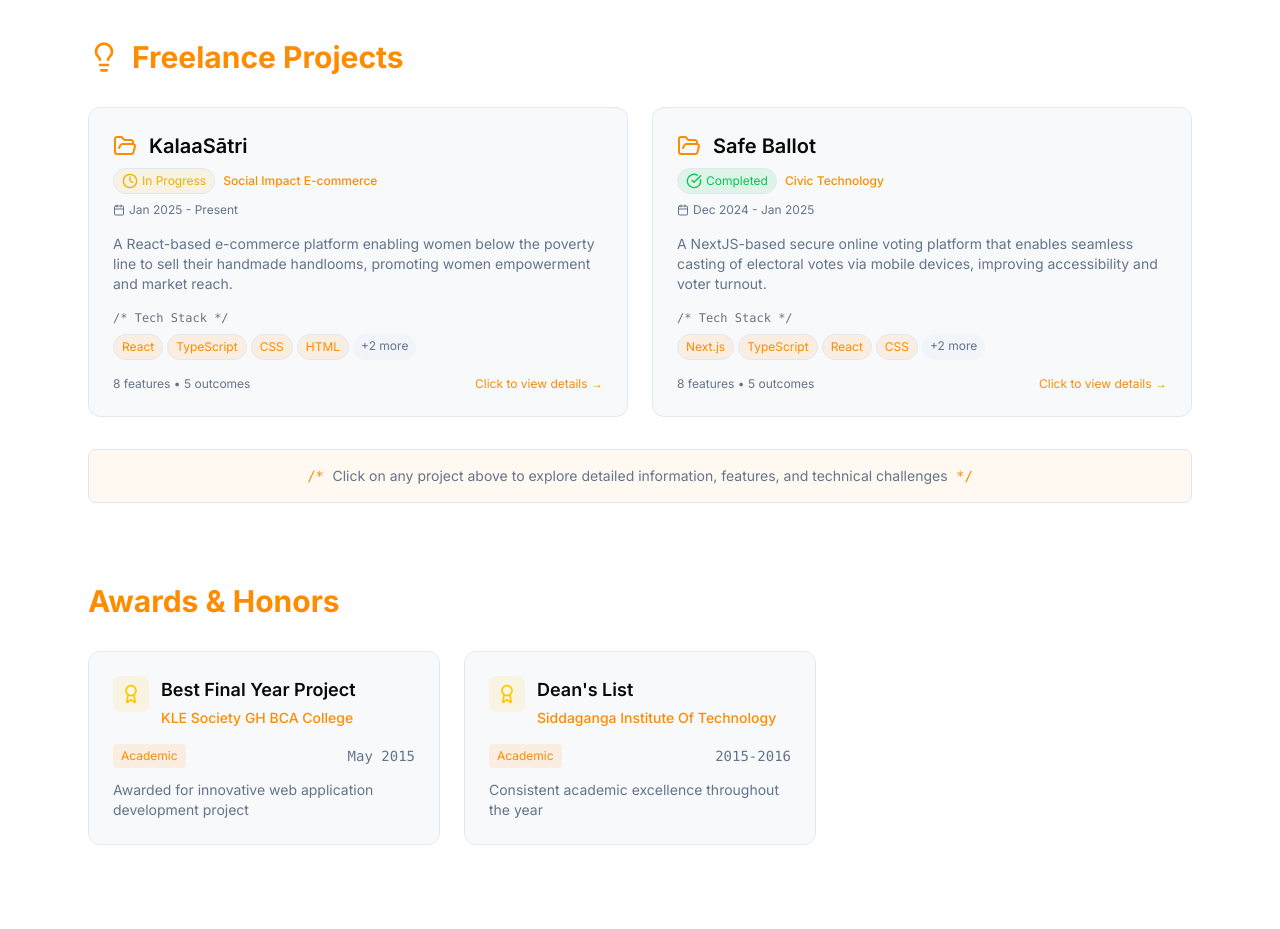
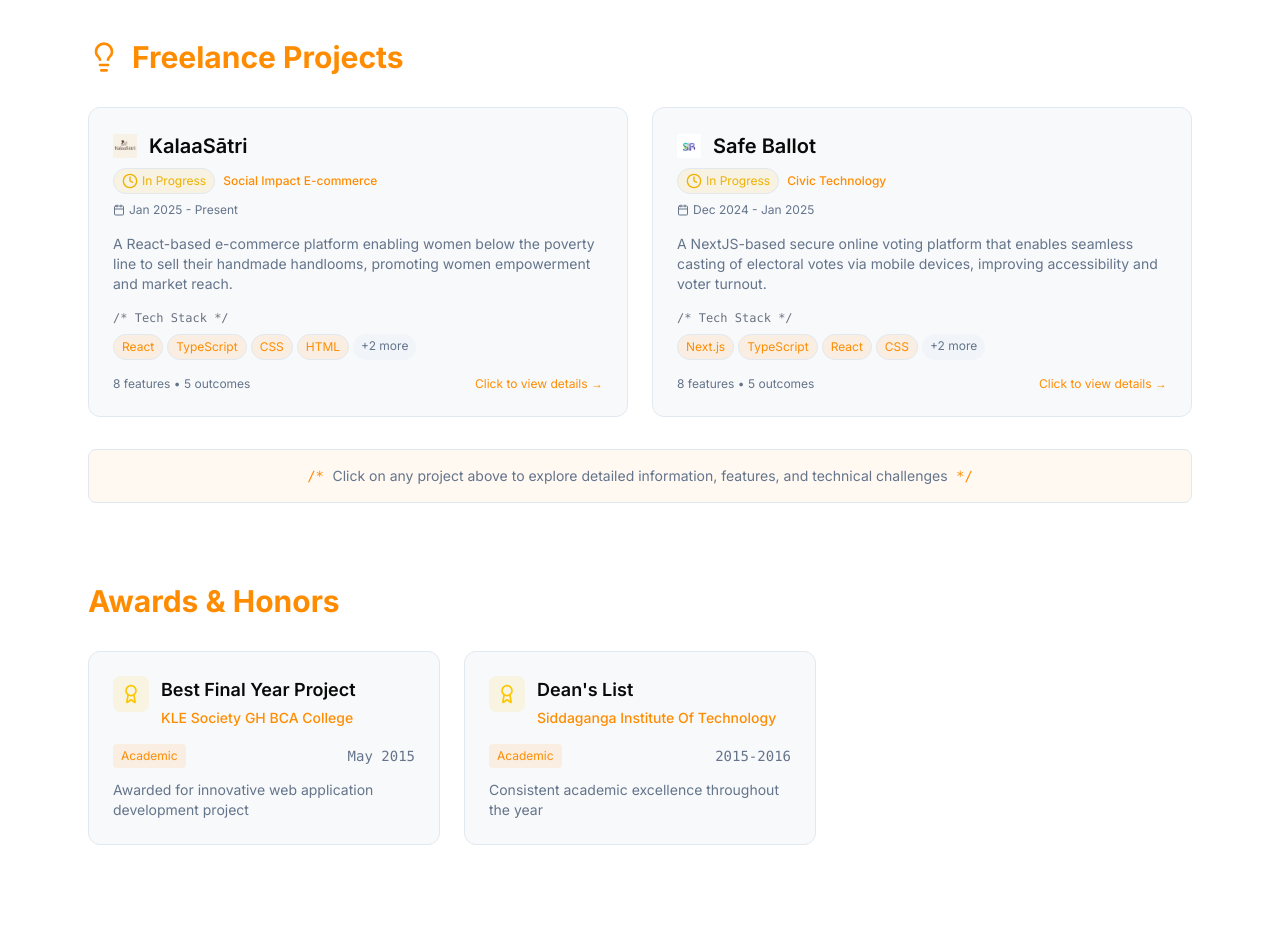
Before and after one commit to AnnapurnaPatil/portfolio, a Next.js app: page /portfolio/ in a window 1280 px wide. Shown: the part 4420-5349 px from the top of the page. Built offline with nearby package versions, Linux system fonts and the light colour scheme.

Commit message:
add icon to freelence projects

```diff
--- a/app/components/Modal.tsx
+++ b/app/components/Modal.tsx
@@ -8,7 +8,7 @@ interface ModalProps {
   isOpen: boolean;
   onClose: () => void;
   children: React.ReactNode;
-  title?: string;
+  title?: string | React.ReactNode;
 }
 
 export function Modal({ isOpen, onClose, children, title }: ModalProps) {
--- a/app/components/ProjectModal.tsx
+++ b/app/components/ProjectModal.tsx
@@ -3,6 +3,7 @@
 import { motion } from 'framer-motion';
 import { useState } from 'react';
 import { Calendar, ExternalLink, Github, CheckCircle, Clock, AlertCircle, Lightbulb, Target, TrendingUp, Image as ImageIcon } from 'lucide-react';
+import Image from 'next/image';
 import type { Project } from '../../types/portfolio';
 import { Modal } from './Modal';
 import { ImageModal } from './ImageModal';
@@ -17,6 +18,46 @@ export function ProjectModal({ project, isOpen, onClose }: ProjectModalProps) {
   const [isImageModalOpen, setIsImageModalOpen] = useState(false);
 
   if (!project) return null;
+
+  const getProjectTitleWithIcon = (project: Project) => {
+    const projectTitle = project.title.toLowerCase();
+
+    if (projectTitle.includes('kalaasatri') || projectTitle.includes('kalaasātri')) {
+      return (
+        <div className="flex items-center gap-3">
+          <div className="w-6 h-6 relative">
+            <Image
+              src="/portfolio/KalaaSatri(icon).png"
+              alt="KalaaSatri icon"
+              width={24}
+              height={24}
+              className="object-contain"
+            />
+          </div>
+          <span>{project.title}</span>
+        </div>
+      );
+    }
+
+    if (projectTitle.includes('safe ballot') || projectTitle.includes('safeballot')) {
+      return (
+        <div className="flex items-center gap-3">
+          <div className="w-6 h-6 relative">
+            <Image
+              src="/portfolio/SafeBallot(icon).png"
+              alt="Safe Ballot icon"
+              width={24}
+              height={24}
+              className="object-contain"
+            />
+          </div>
+          <span>{project.title}</span>
+        </div>
+      );
+    }
+
+    return project.title;
+  };
 
   const getStatusIcon = (status: string) => {
     switch (status) {
@@ -56,7 +97,7 @@ export function ProjectModal({ project, isOpen, onClose }: ProjectModalProps) {
 
   return (
     <>
-      <Modal isOpen={isOpen} onClose={onClose} title={project.title}>
+      <Modal isOpen={isOpen} onClose={onClose} title={getProjectTitleWithIcon(project)}>
         <div className="p-6">
           {/* Project Header */}
           <div className="flex flex-col md:flex-row md:items-start md:justify-between mb-6">
--- a/app/components/sections/FreelanceProjectsSection.tsx
+++ b/app/components/sections/FreelanceProjectsSection.tsx
@@ -3,6 +3,7 @@
 import { motion } from 'framer-motion';
 import { useState } from 'react';
 import { Lightbulb, FolderOpen, Calendar, CheckCircle, Clock, AlertCircle } from 'lucide-react';
+import Image from 'next/image';
 import type { Project } from '../../../types/portfolio';
 import { sectionVariants, itemVariants, VIEWPORT_MARGIN } from '../../../lib/constants';
 import { ProjectModal } from '../ProjectModal';
@@ -23,6 +24,42 @@ export function FreelanceProjectsSection({ projectsData }: FreelanceProjectsSect
   const closeModal = () => {
     setIsModalOpen(false);
     setSelectedProject(null);
+  };
+
+  const getProjectIcon = (project: Project) => {
+    // Check if project has a custom icon based on title
+    const projectTitle = project.title.toLowerCase();
+
+    if (projectTitle.includes('kalaasatri') || projectTitle.includes('kalaasātri')) {
+      return (
+        <div className="w-6 h-6 relative">
+          <Image
+            src="/portfolio/KalaaSatri(icon).png"
+            alt="KalaaSatri icon"
+            width={24}
+            height={24}
+            className="object-contain group-hover:opacity-80 transition-opacity"
+          />
+        </div>
+      );
+    }
+
+    if (projectTitle.includes('safe ballot') || projectTitle.includes('safeballot')) {
+      return (
+        <div className="w-6 h-6 relative">
+          <Image
+            src="/portfolio/SafeBallot(icon).png"
+            alt="Safe Ballot icon"
+            width={24}
+            height={24}
+            className="object-contain group-hover:opacity-80 transition-opacity"
+          />
+        </div>
+      );
+    }
+
+    // Default folder icon for other projects
+    return <FolderOpen className="w-6 h-6 text-primary group-hover:text-primary/80 transition-colors" aria-hidden="true" />;
   };
 
   const getStatusIcon = (status: string) => {
@@ -88,7 +125,7 @@ export function FreelanceProjectsSection({ projectsData }: FreelanceProjectsSect
                   <div className="flex items-start justify-between mb-4">
                     <div className="flex-1">
                       <div className="flex items-center gap-3 mb-2">
-                        <FolderOpen className="w-6 h-6 text-primary group-hover:text-primary/80 transition-colors" aria-hidden="true" />
+                        {getProjectIcon(project)}
                         <h3 className="text-xl font-semibold group-hover:text-primary transition-colors">
                           {project.title}
                         </h3>
--- a/data/portfolio-data.ts
+++ b/data/portfolio-data.ts
@@ -262,7 +262,7 @@ export const freelanceProjects: Project[] = [
     longDescription: "Safe Ballot is a revolutionary secure and accessible online voting platform that modernizes the electoral process by enabling citizens to cast their votes through mobile devices. The platform prioritizes security, accessibility, and transparency to enhance democratic participation while maintaining the integrity of the electoral process.",
     technologies: ["Next.js", "TypeScript", "React", "CSS", "HTML", "Git"],
     category: "Civic Technology",
-    status: "Completed",
+    status: "In Progress",
     period: { start: "Dec 2024", end: "Jan 2025" },
     features: [
       "Multi-factor authentication and voter verification system",
```
Also changed, not shown: public/KalaaSatri(icon).png (added), public/SafeBallot(icon).png (added).
